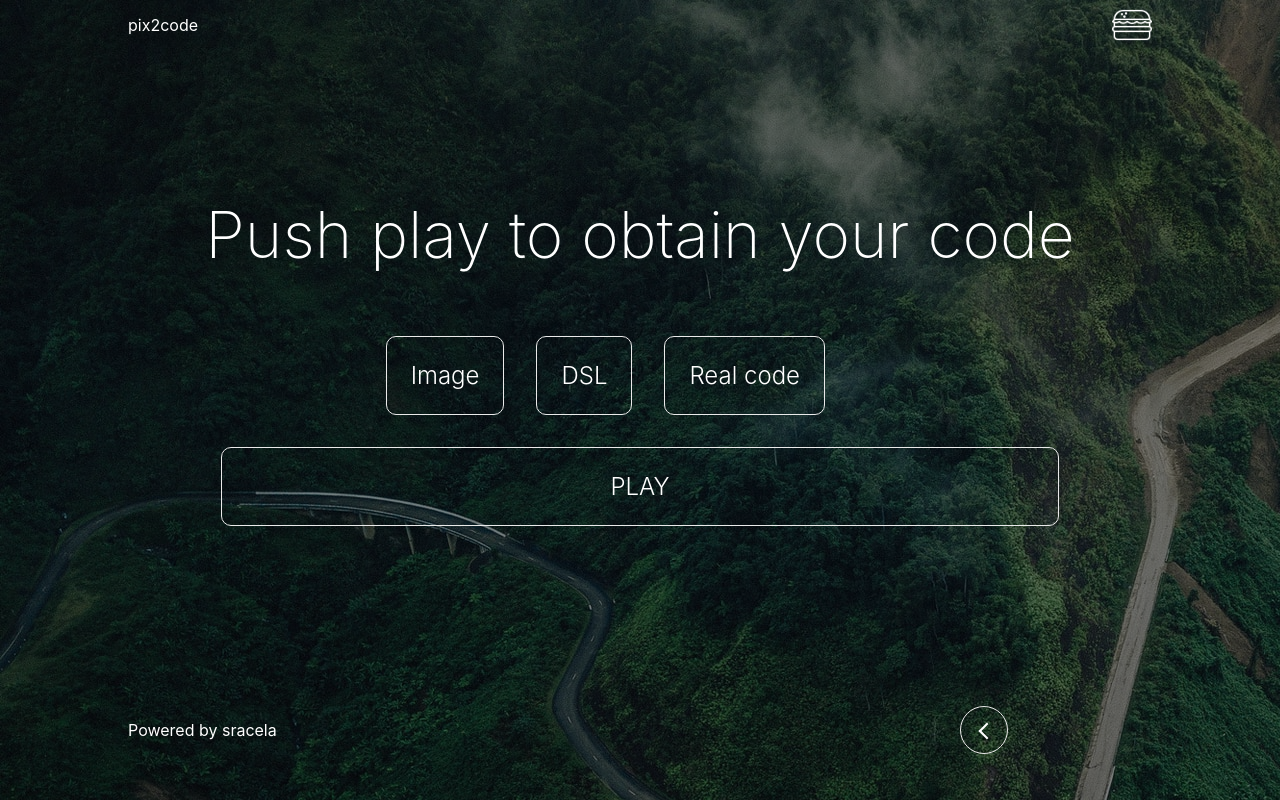
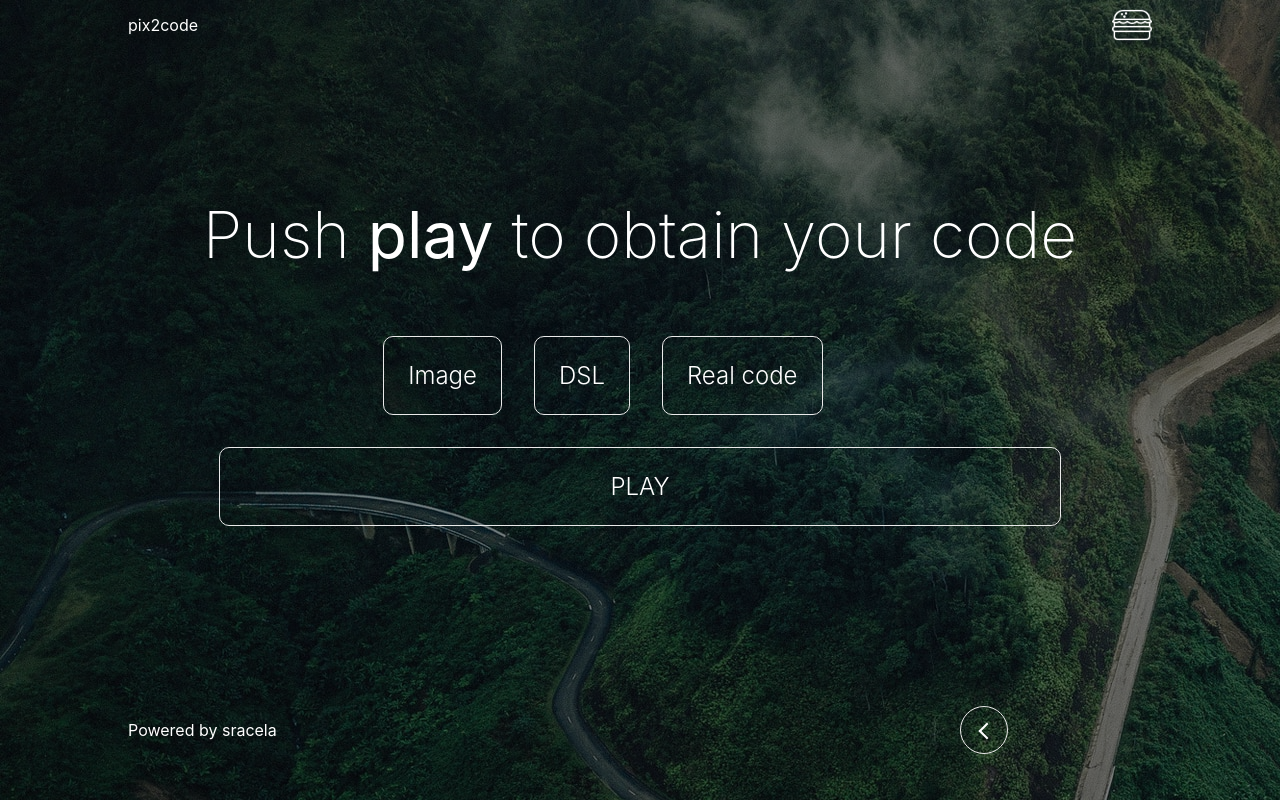
Before and after one commit to sracela/laiout, a Next.js app: page /compute_layout in a window 1280 px wide. Built offline with nearby package versions, Linux system fonts and the light colour scheme.

Commit message:
Small change in compute layout

```diff
--- a/pages/compute_layout.js
+++ b/pages/compute_layout.js
@@ -9,7 +9,7 @@ export default function ComputeLayout() {
         <title>{siteTitle}</title>
       </Head>
       <section>
-        <h1 className={styles.title}>Push play to obtain your code</h1>
+        <h1 className={styles.title}>Push <strong style={{'font-weight': '400'}}>play</strong> to obtain your code</h1>
         <div className={styles.grid}>
             <div className={styles.card}>
               Image
```
